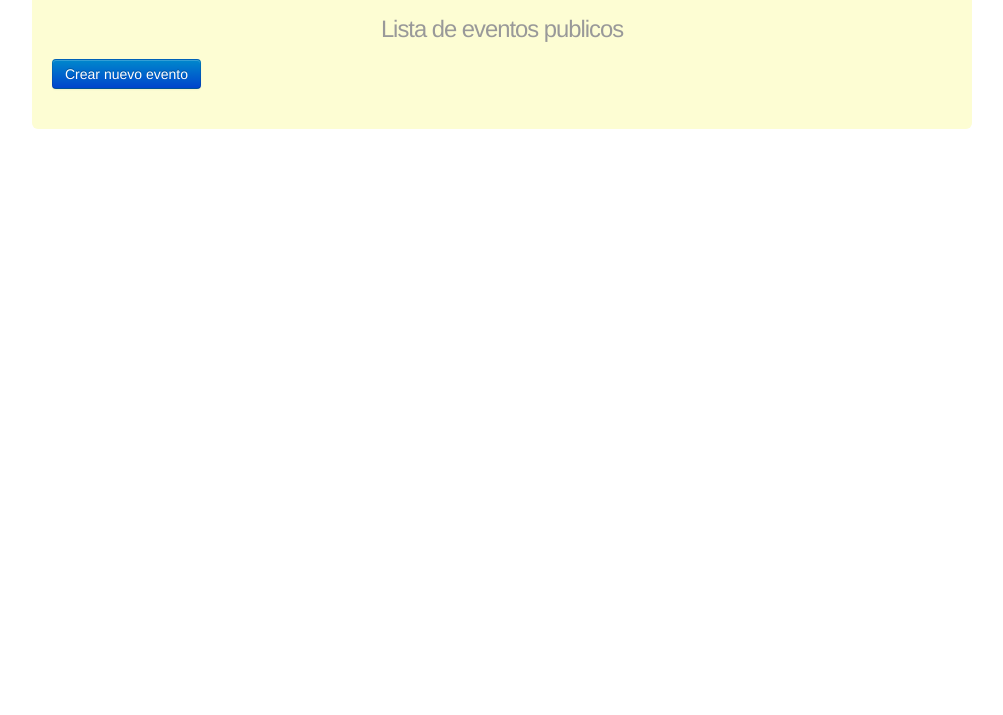
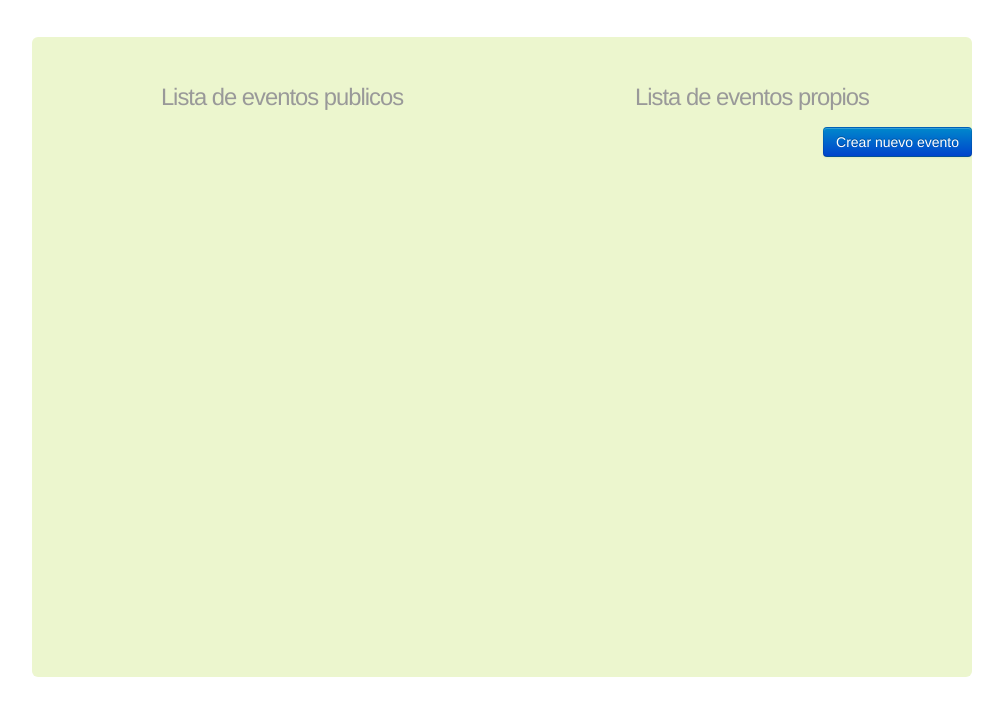
Before and after one commit to proyectoarq1/orgeventos, a Flask app: page /perfil in a window 1280 px wide. Shown: the part 146-861 px from the top of the page, without its empty margins (138-1141 px from the left). Before the commit the page ends 275 px from the top, so only its background shows below. Run offline with Flask 2, Linux system fonts and the light colour scheme; parts of the project's set-up code (start-up, migrations or seed data) failed here and were passed over.

Commit message:
agregando cambios a la aplicacion para que este mas bonita

```diff
--- a/app.py
+++ b/app.py
@@ -18,6 +18,9 @@ import logging
 from logging.handlers import TimedRotatingFileHandler
 from logging import getLogger
 
+UPLOAD_FOLDER = '/static/imagenes'
+
+
 app = Flask(__name__)
 api = Api(app)
 
@@ -35,12 +38,8 @@ def page_not_found(e):
 app.config.from_object('config')
 
 app.config['SECURITY_POST_LOGIN'] = '/profile'
+app.config['UPLOAD_FOLDER'] = UPLOAD_FOLDER
 
-#formatter = logging.Formatter("[%(asctime)s] {%(pathname)s:%(lineno)d} %(levelname)s - %(message)s")
-#file_handler = getLogger('werkzeug')#TimedRotatingFileHandler(app.config['LOG_PATH'], when="D", backupCount=7)
-#file_handler.setLevel(logging.DEBUG)
-#file_handler.setFormatter(formatter)
-#app.logger.addHandler(file_handler)
 
 api.add_resource(HomeController, '/',endpoint="home")
 api.add_resource(RegisterController, '/register',endpoint="register")
--- a/controllers/homeController.py
+++ b/controllers/homeController.py
@@ -23,5 +23,6 @@ def hacer_usuario_y_ejemplo():
 
 class HomeController(Resource):
     def get(self):
+    	eventos_publicos = adapter.obtener_eventos_publicos()
     	headers = {'Content-Type': 'text/html'}
-        return make_response(render_template('home.html'),200,headers)
+        return make_response(render_template('home.html',eventos_publicos=eventos_publicos),200,headers)
--- a/db/adapter.py
+++ b/db/adapter.py
@@ -71,6 +71,7 @@ class Adapter():
 						fecha=datetime.datetime.strptime(form.fecha.data + " " + form.hora.data, "%d/%m/%Y %H:%M"),
 						descripcion=form.descripcion.data,
 						ubicacion=form.ubicacion.data,
+						url_imagen=form.url_imagen.data,
 						asistiran=0)
 		self.guardar(evento)
 		return evento
--- a/db/models.py
+++ b/db/models.py
@@ -68,6 +68,7 @@ class Evento(Base):
     categoria = Column(String(50))
     descripcion = Column(String(700))
     ubicacion = Column(String(700))
+    url_imagen = Column(String(700))
     fecha = Column(DateTime)
     asistiran = Column(Integer(), default=0)
     organizador_id = Column(Integer, ForeignKey('users.user_id'))
@@ -81,5 +82,5 @@ class Invitacion(Base):
 if __name__ == '__main__':
 	#os.environ.setdefault("DJANGO_SETTINGS_MODULE", "dbsettings")
 	#session = Session()
-	Base.metadata.drop_all(engine)
+	#Base.metadata.drop_all(engine)
 	Base.metadata.create_all(engine)
--- a/formularios/evento_form.py
+++ b/formularios/evento_form.py
@@ -8,6 +8,7 @@ class EventoForm(Form):
     fecha = TextField('Fecha del evento', [validators.Regexp('(0?[1-9]|[12][0-9]|3[01])[\/\-](0?[1-9]|1[012])[\/\-]\d{4}', flags=0, message='Por favor ingrese una fecha valida con formato dd/mm/aaaa')])
     hora = TextField('Hora del evento', [validators.Regexp('^([0-9]|0[0-9]|1[0-9]|2[0-3]):[0-5][0-9]$', flags=0, message='Por favor ingrese una hora valida con formato hh:mm')])
     descripcion = TextField('Descripcion del evento', [validators.Length(min=4, max=200),validators.Required(message="Por favor ingrese una descripcion para el evento")])
+    url_imagen = TextField('URL imagen', [validators.Regexp('((http?):((//)|(\\\\))+([\w\d:#@%/;$()~_?\+-=\\\.&](#!)?)*)', flags=0, message='Por favor ingrese una URL de imagen que comience con http://')])
     ubicacion = SelectField('Ciudad',choices=[('Formosa', 'Formosa'), ('Mendoza', 'Mendoza'), ('Chubut','Chubut')])
     #ubicacion = TextField('Ubicacion del evento', [validators.Length(min=5, max=500),validators.Required(message="Por favor ingrese una ubicacion para el evento")])
     categoria = SelectField('Categoria',choices=[('Publico', 'Publico'), ('Privado', 'Privado')])
--- a/servicios/openWeatherMapAdapter.py
+++ b/servicios/openWeatherMapAdapter.py
@@ -12,6 +12,7 @@ class OpenWeatherMapAdapter:
                              "light rain":"Lluvias moderadas",
                              "few clouds": "Pocas nubes",
                              "scattered clouds": "Nubes espesas",
+                             "overcast clouds": "Nubes de tormenta",
                              "broken clouds":"Nubes de tormenta",
                              "shower rain": "Lluvias copiosas",
                              "rain": "Lluvias de moderadas a fuertes",
--- a/static/css/main.css
+++ b/static/css/main.css
@@ -51,7 +51,16 @@ box-shadow: 0px 0px 8px rgba(0, 0, 0, 0.3);
 
 div.jumbo {
   padding: 10px 0 30px 0;
-  background-color: #fdfdd3;
+  background-color: #ECF6CE;
+  -webkit-border-radius: 6px;
+     -moz-border-radius: 6px;
+          border-radius: 6px;
+  height:600px;
+}
+
+div.jumbo_verde {
+  padding: 10px 0 30px 0;
+  background-color: #ECF6CE;
   -webkit-border-radius: 6px;
      -moz-border-radius: 6px;
           border-radius: 6px;
@@ -107,3 +116,77 @@ p {
   color: #999;
   text-decoration: none;
 }
+
+#container1 {
+    float:left;
+    height:25%;
+}
+
+#container_foto {
+    float:left;
+    height:50%;
+    width:50%;
+    background-size: cover;
+}
+
+#col1 {
+    float:left;
+    width:37%;
+    vertical-align: middle;
+
+}
+#col2 {
+    float:right;
+    width:63%;
+
+}
+
+#left
+    {
+      width: 500px;
+      float: left;
+    }
+
+#right
+{
+    margin-left: 500px;
+}
+
+#left_grande
+    {
+      width: 650px;
+      float: left;
+    }
+
+#right_menor
+{
+    margin-left: 350px;
+}
+
+.clear
+{
+      clear: both;
+}
+
+  #banner
+  {
+    position: relative;
+    background: #333 url(http://www.portadas.biz/covers/preview/luces_colores.jpg) no-repeat center;
+    background-size: cover;
+    height:100px;
+  }
+
+  #fiesta
+  {
+    position: relative;
+    background: #333 url(http://static.elobservador.com.uy/adjuntos/184/imagenes/000/296/0000296601.jpg) no-repeat center;
+    height:300px;
+  }
+
+  .homepage #banner
+  {
+  }
+
+  .bottom-three {
+     margin-bottom: 1cm;
+  }
--- a/templates/layout.html
+++ b/templates/layout.html
@@ -30,7 +30,11 @@
         </div>
       </div>
 
+
     </header>
+    <div id="banner">&nbsp;</div>
+    <div class="bottom-three"></div>
+
 
     <!-- Display flashed messages -->
     {% with msgs = get_flashed_messages(with_categories=true) %}
@@ -63,6 +67,7 @@
       {% block content %}
       {% endblock %}
     </div>
+     <div class="bottom-three"></div>
 
   </body>
 
--- a/templates/login.html
+++ b/templates/login.html
@@ -1,7 +1,8 @@
 {% extends "layout.html" %}
 {% block content %}
   <form action="" method=post class="form-horizontal">
-    <h2>Apurateeee.. </h2>
+    <h2>Login </h2>
+    <div class="bottom-three"></div>
     <div class="control-group">
         <div class="controls">
           <input type="text" id="username" name="username" class="input-xlarge"
--- a/templates/nuevo_evento.html
+++ b/templates/nuevo_evento.html
@@ -12,7 +12,9 @@
       {{ render_field(form.hora) }}
       {{ render_field(form.descripcion) }}
       {{ render_field(form.ubicacion) }}
+      {{ render_field(form.url_imagen)}}
       {{ render_field(form.categoria) }}
+
     </dl>
     <p><input type=submit value=Guardar class="btn btn-success">
    </form>
--- a/templates/perfil.html
+++ b/templates/perfil.html
@@ -5,15 +5,23 @@
   	<h2>Bienvenido, {{ current_user.username }}</h2>
   {% endif %}
   <div class="jumbo">
+  	 <div id="left">
+
+  	 	  <h3>Lista de eventos publicos</h3>
+		  {% for evento in eventos_publicos %}
+		    <p><a href="{{ url_for('evento', evento_id=evento._id) }}"> {{ evento.nombre }}</a></p>
+		  {% endfor %}
+
+     </div>
+     <div id="right">
+
 		  <h3>Lista de eventos propios</h3>
 		  {% for evento_usuario in eventos %}
 		    <p><a href="{{ url_for('evento', evento_id=evento_usuario._id) }}"> {{ evento_usuario.nombre }}</a></p>
 		  {% endfor %}
-		  <h3>Lista de eventos publicos</h3>
-		  {% for evento in eventos_publicos %}
-		    <p><a href="{{ url_for('evento', evento_id=evento._id) }}"> {{ evento.nombre }}</a></p>
-		  {% endfor %}
-		  <p><a role="button" class="btn btn-primary" href="{{ url_for('nuevo_evento', _method='GET') }}">Crear nuevo evento</a></p>
+
+	  </div>
+	  <p class="pull-right"><a role="button" class="btn btn-primary" href="{{ url_for('nuevo_evento', _method='GET') }}">Crear nuevo evento</a></p>
   </div>
 
 {% endblock %}
--- a/templates/register.html
+++ b/templates/register.html
@@ -1,7 +1,8 @@
 {% extends "layout.html" %}
 {% block content %}
   <form action="" method=post class="form-horizontal">
-    <h2>Copateeee.. </h2>
+    <h2>Registrarse</h2>
+    <div class="bottom-three"></div>
     <div class="control-group">
         <div class="controls">
           <input type="text" id="username" name="username" class="input-xlarge"
```
Also changed, not shown: templates/evento.html (+21 -7 lines), templates/home.html (+17 -2 lines), static/imagenes/ensalada_verduras.jpg (added).
